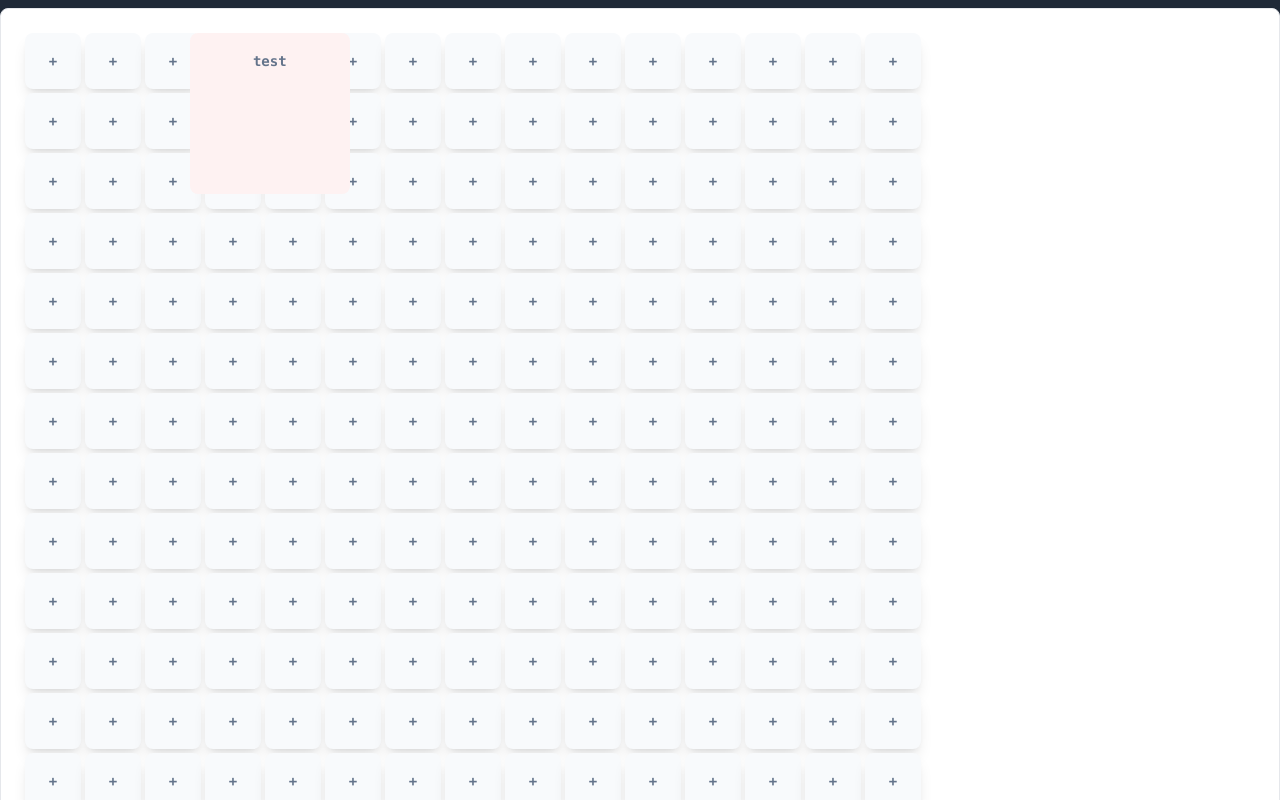
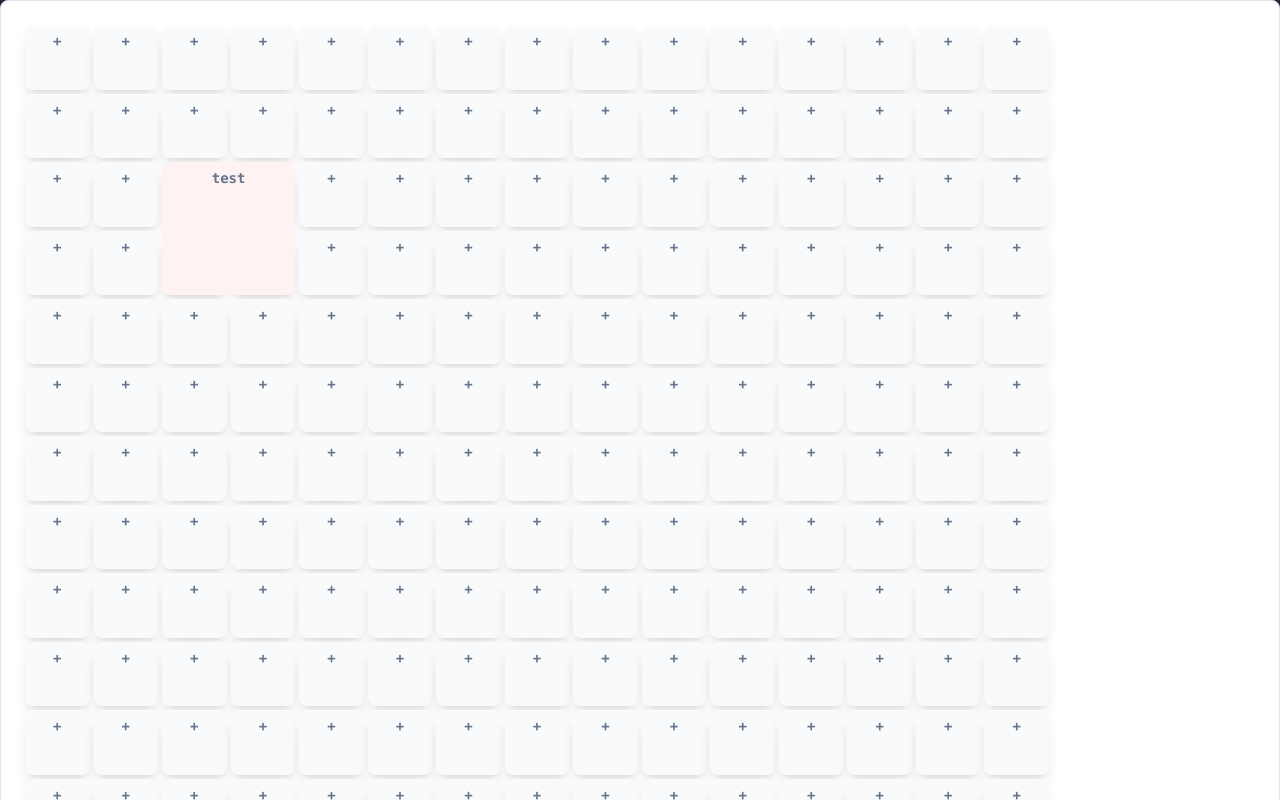
Before and after one commit to katsumi8/reservation-frontend-admin, a Next.js app: page / in a window 1280 px wide. Shown: the top 800 px of the page. Built offline with nearby package versions, Linux system fonts and the light colour scheme.

Commit message:
second commit

```diff
--- a/pages/index.tsx
+++ b/pages/index.tsx
@@ -1,4 +1,4 @@
-import React, { useEffect, useState } from "react";
+import React, { useState } from "react";
 
 function Home() {
   type clickedCellType = {
@@ -11,11 +11,8 @@ function Home() {
   const cellOnClickHandler = (
     e: React.MouseEvent<HTMLDivElement, MouseEvent>
   ) => {
-    let newElement: clickedCellType = { id: e.currentTarget.id };
-
-    // if it exists already, delete
-
-    setClickedData((prev) => [...prev, newElement]);
+    // let newElement: clickedCellType = { id: e.currentTarget.id };
+    // setClickedData((prev) => [...prev, newElement]);
     console.log(clickedData);
   };
 
@@ -23,7 +20,7 @@ function Home() {
   for (let i = 0; i < 15 * 15; i++) {
     list.push(
       <div
-        className="aspect-square rounded-lg border-blue-500 bg-slate-50 p-4 shadow-lg"
+        className="aspect-square rounded-lg border-blue-500 bg-slate-50 p-1 shadow-lg"
         key={i.toString()}
         id={i.toString()}
         onClick={cellOnClickHandler}
@@ -32,32 +29,22 @@ function Home() {
       </div>
     );
   }
-  // list.push(
-  //   <div className="absolute col-start-3 row-start-4 col-end-6 aspect-square rounded-lg border-blue-500 bg-red-50 p-4 shadow-lg">
-  //     test
-  //   </div>
-  // );
 
   return (
-
-    <div className="container absolute m-2 mx-auto overflow-auto rounded-lg border border-gray-200 bg-white p-6 shadow-md dark:border-gray-700 dark:bg-gray-800">
-      <section className="absolute m-auto grid aspect-square grid-cols-15 gap-1 rounded-lg text-center font-mono text-sm font-bold leading-6 text-slate-500">
+    <div className="container absolute mx-auto overflow-scroll rounded-lg border border-gray-200 bg-white p-6 shadow-md dark:border-gray-700 dark:bg-gray-800">
+      <section className="absolute grid aspect-square w-[80vw] grid-cols-15 grid-rows-15 gap-1 rounded-lg text-center font-mono text-sm font-bold leading-6 text-slate-500">
         {list}
       </section>
-      <section className="relative m-auto grid aspect-square grid-cols-15 gap-1 rounded-lg text-center font-mono text-sm font-bold leading-6 text-slate-500">
-        <div className="col-start-3 col-end-5 aspect-square rounded-lg border-blue-500 bg-red-50 p-4">
+      <section className="relative grid aspect-square w-[80vw] grid-cols-15 grid-rows-15 gap-1 rounded-lg text-center font-mono text-sm font-bold leading-6 text-slate-500">
+        <div
+          className="col-start-3 col-end-5 row-start-3 row-end-5 aspect-square rounded-lg border-blue-500 bg-red-50 p-1"
+          onClick={cellOnClickHandler}
+        >
           test
         </div>
       </section>
+
     </div>
-
-
-    // <div className="container absolute m-2 mx-auto overflow-auto rounded-lg border border-gray-200 bg-white p-6 shadow-md dark:border-gray-700 dark:bg-gray-800">
-    // <div>
-    //   <section className="relative m-auto grid aspect-square grid-cols-15 grid-rows-15 gap-1 rounded-lg text-center font-mono text-sm font-bold leading-6 text-slate-500">
-    //     {list}
-    //   </section>
-    // </div>
   );
 }
 
```
